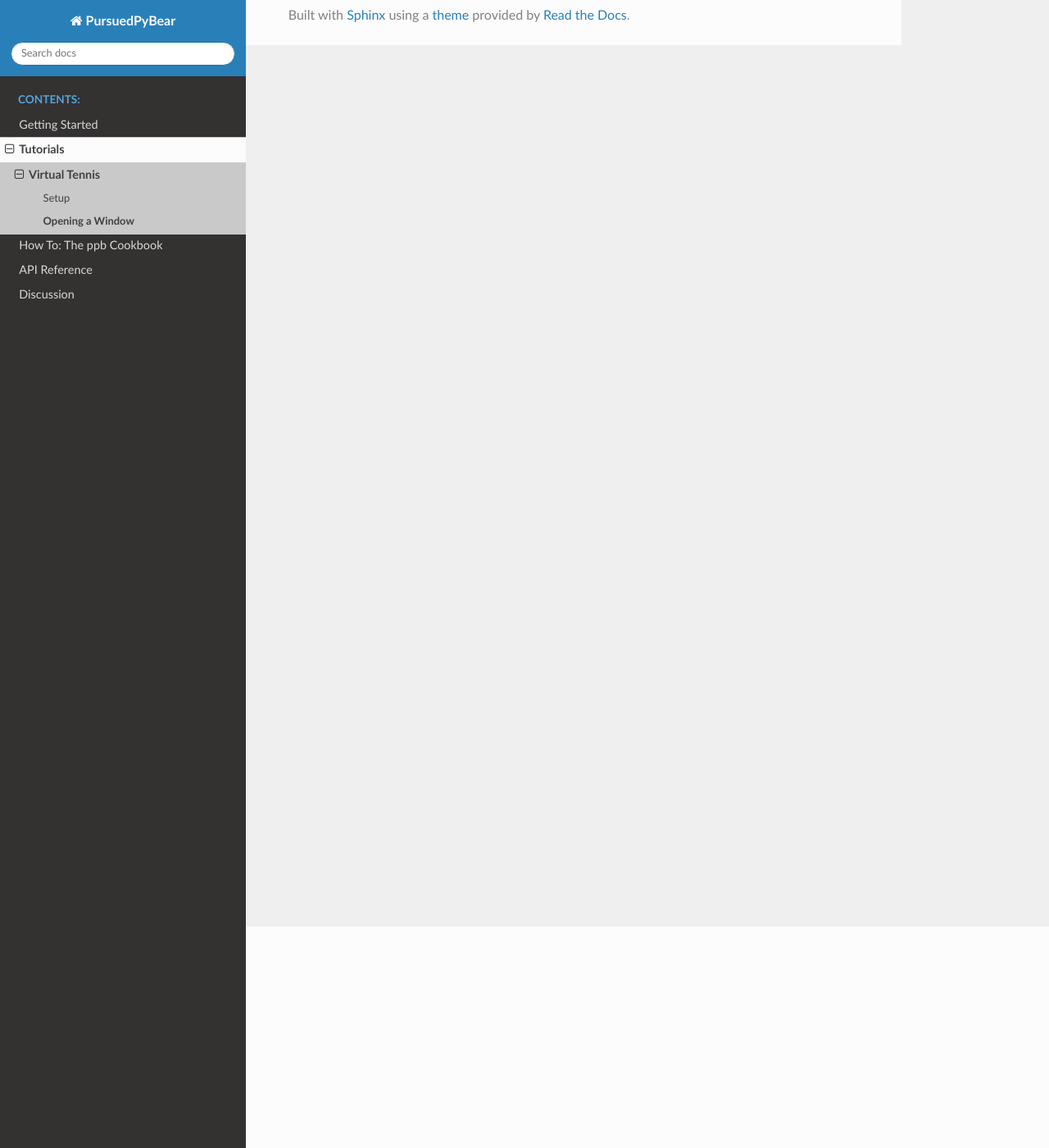
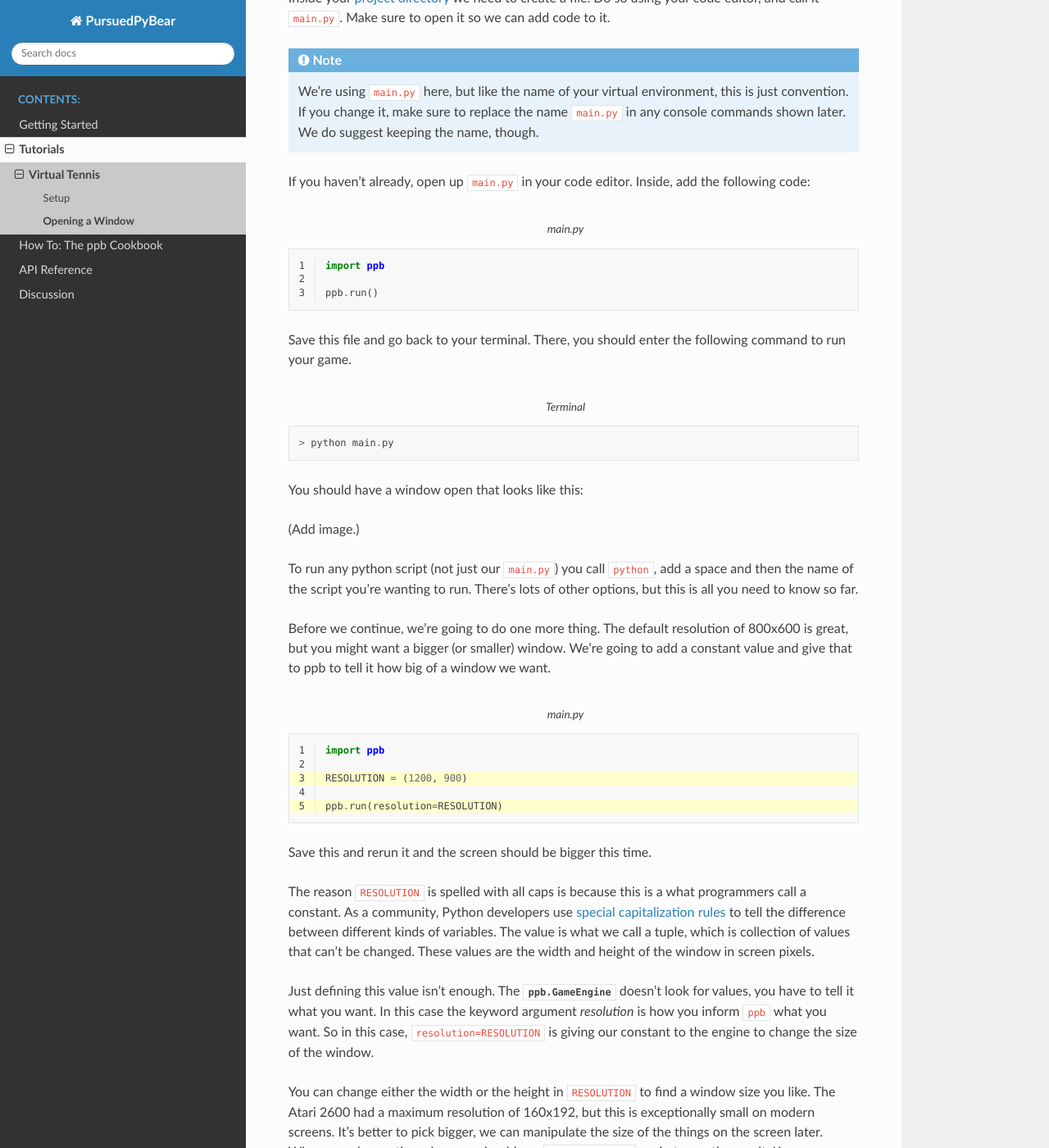
Before and after one commit to ppb/pursuedpybear, a Sphinx documentation site: the page built from docs/tutorials/virtual-tennis/window.rst, in a window 1280 px wide and 1400 px high, scrolled down 270 px. Shown: the whole window at 82% size. Built offline with Sphinx 7.4.7 and the Read the Docs theme 2.0.0, drawn with Linux system fonts in a browser that asks for light colours; some of the changed text lies outside the part shown.

Commit message:
Adds instructions for opening and manipulating the window.

```diff
--- a/docs/tutorials/virtual-tennis/window.rst
+++ b/docs/tutorials/virtual-tennis/window.rst
@@ -1,3 +1,86 @@
 ===============================
 Opening a Window
 ===============================
+
+So we've installed everything we need, but it's always a good idea to make
+sure our environment is right before moving on. A good first step for any video
+game is to make sure you can make an empty window.
+
+Inside your `project directory`_ we need to create a file. Do so using your
+code editor, and call it ``main.py``. Make sure to open it so we can add code
+to it.
+
+.. note:: We're using ``main.py`` here, but like the name of your virtual
+   environment, this is just convention. If you change it, make sure to replace
+   the name ``main.py`` in any console commands shown later. We do suggest
+   keeping the name, though.
+
+If you haven't already, open up ``main.py`` in your code editor. Inside, add
+the following code:
+
+.. code-block:: python
+   :caption: main.py
+   :linenos:
+
+   import ppb
+
+   ppb.run()
+
+Save this file and go back to your terminal. There, you should enter the
+following command to run your game.
+
+.. code-block::
+   :caption: Terminal
+
+   > python main.py
+
+You should have a window open that looks like this:
+
+(Add image.)
+
+To run any python script (not just our ``main.py``) you call ``python``, add a
+space and then the name of the script you're wanting to run. There's lots of
+other options, but this is all you need to know so far.
+
+Before we continue, we're going to do one more thing. The default resolution of
+800x600 is great, but you might want a bigger (or smaller) window. We're going
+to add a constant value and give that to ppb to tell it how big of a window we
+want.
+
+.. code-block::
+   :caption: main.py
+   :linenos:
+   :emphasize-lines: 3,5
+
+   import ppb
+
+   RESOLUTION = (1200, 900)
+
+   ppb.run(resolution=RESOLUTION)
+
+Save this and rerun it and the screen should be bigger this time.
+
+The reason ``RESOLUTION`` is spelled with all caps is because this is a what
+programmers call a constant. As a community, Python developers use `special
+capitalization rules`_ to tell the difference between different kinds of
+variables. The value is what we call a tuple, which is collection of values
+that can't be changed. These values are the width and height of the window in
+screen pixels.
+
+Just defining this value isn't enough. The :class:`ppb.GameEngine` doesn't look
+for values, you have to tell it what you want. In this case the keyword argument
+`resolution` is how you inform ``ppb`` what you want. So in this case,
+``resolution=RESOLUTION`` is giving our constant to the engine to change the
+size of the window.
+
+You can change either the width or the height in ``RESOLUTION`` to find a
+window size you like. The Atari 2600 had a maximum resolution of 160x192, but
+this is exceptionally small on modern screens. It's better to pick bigger, we
+can manipulate the size of the things on the screen later. When you change the
+value, you should use ``python main.py`` again to see the result. Keep experimenting
+
+Once you've found a screen size and shape you like, we can move on to putting
+something on screen.
+
+.. _project directory: ../setup
+.. _special capitalization rules: https://www.python.org/dev/peps/pep-0008/
```
Also changed, not shown: docs/tutorials/virtual-tennis/setup.rst (+5 -3 lines).
